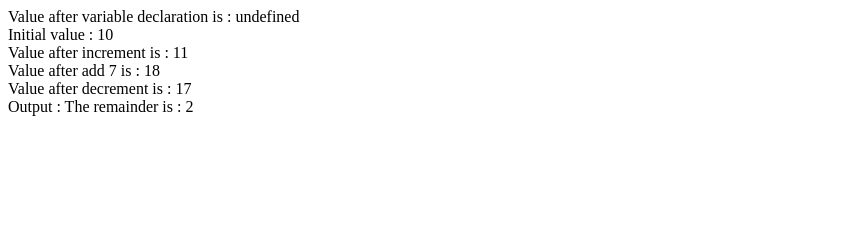
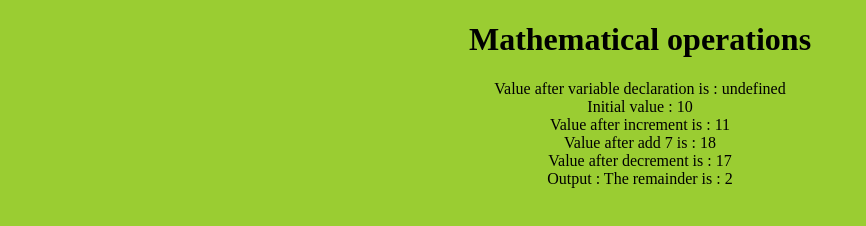
Before and after one commit to maheeen-khan/JavaScript-Task-2, a plain HTML site: page index2.html in a window 1280 px wide. Shown: the whole page, without its empty margins (0-866 px from the left). Drawn offline with Linux system fonts and the light colour scheme.

Commit message:
3rd program has been created.

```diff
--- a/index2.html
+++ b/index2.html
@@ -4,11 +4,19 @@
     <meta charset="UTF-8">
     <meta name="viewport" content="width=device-width, initial-scale=1.0">
     <title>Document</title>
+    <style>
+        *{
+            background-color: yellowgreen;
+            text-align: center;
+        }
+    </style>
 </head>
 <body>
 
     <script>
         var a;
+
+        document.write("<h1>" + "Mathematical operations" + "</h1>");
 
         document.write("Value after variable declaration is : "+ a);
         a = 10;
```
